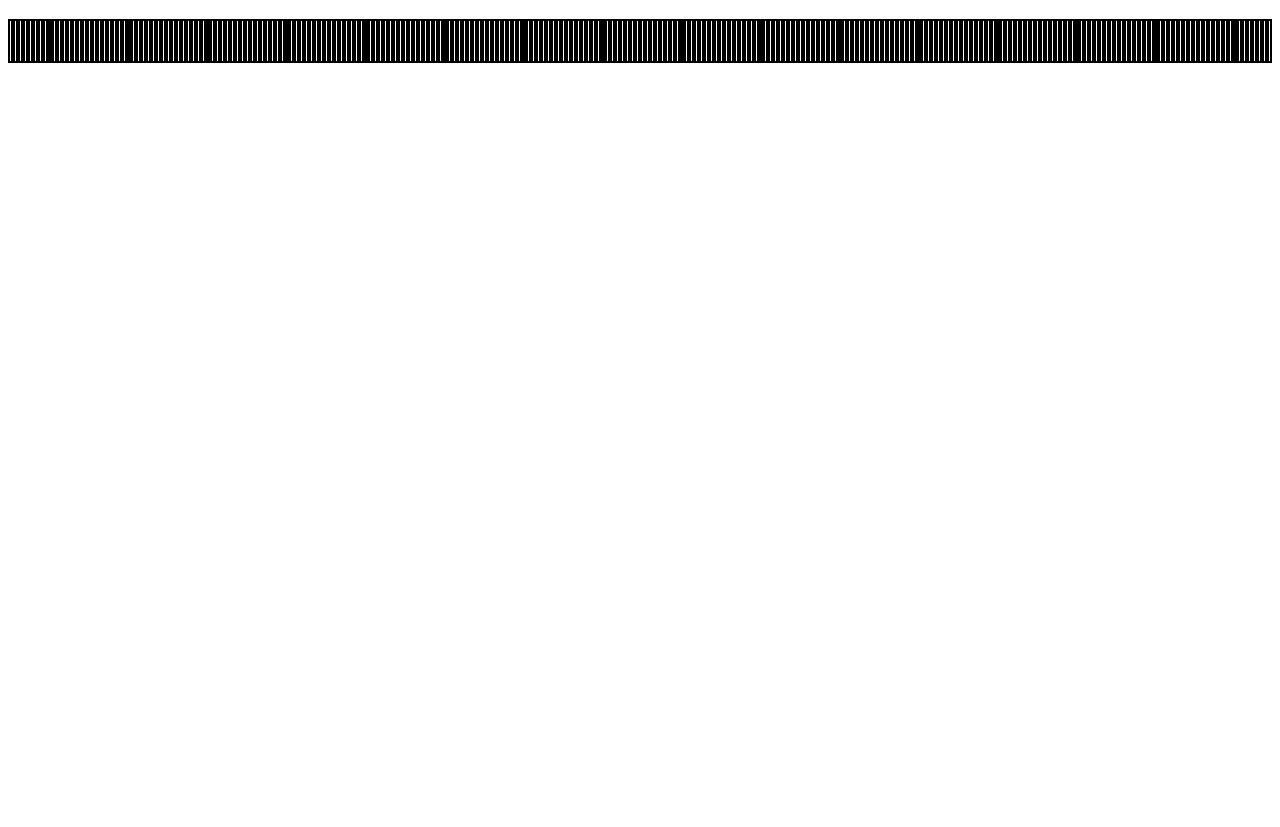
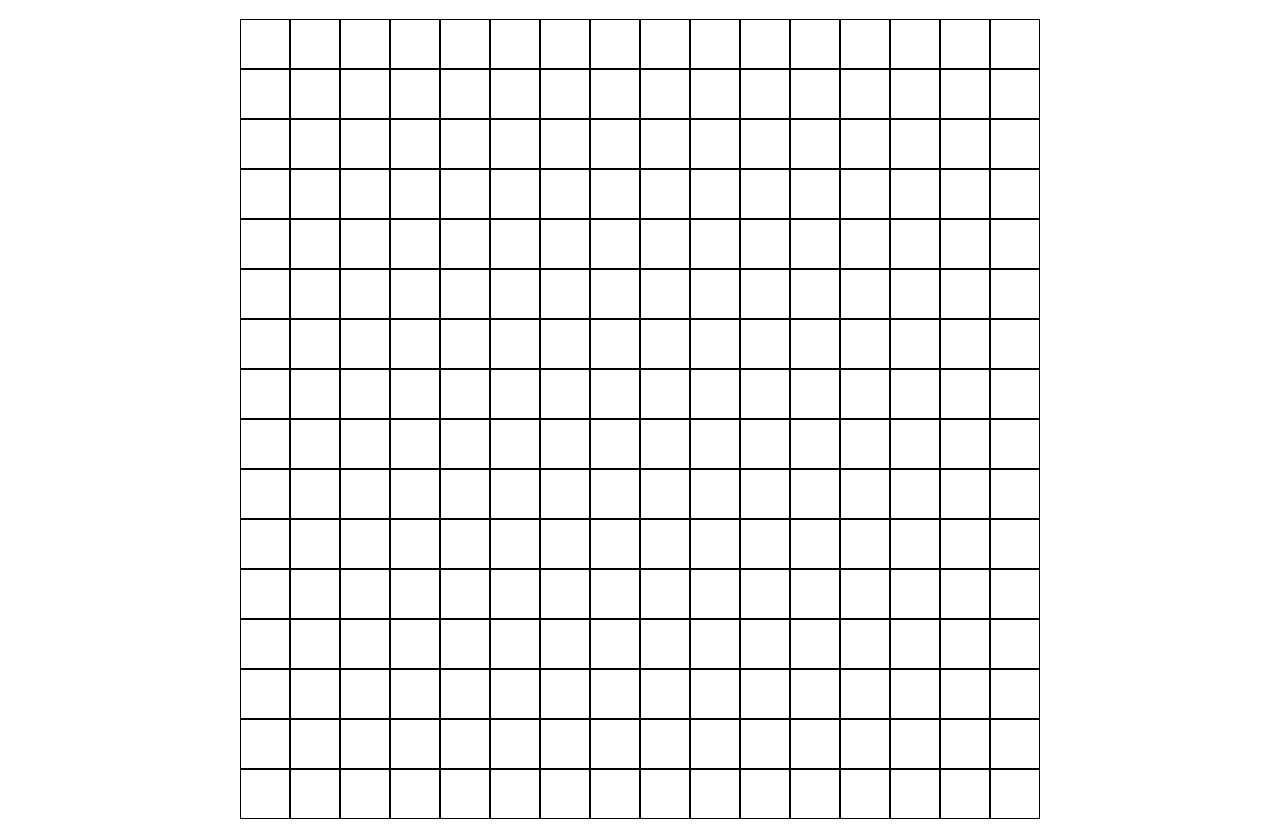
Before and after one commit to Ajax510/etch-a-sketch, a plain HTML site: page index.html in a window 1280 px wide. Shown: the part 61-888 px from the top of the page. Before the commit the page ends 800 px from the top, so only its background shows below. Drawn offline with Linux system fonts and the light colour scheme.

Commit message:
Got the listener to work and am on step 4.

```diff
--- a/scripts.js
+++ b/scripts.js
@@ -5,5 +5,9 @@ for (let i = 1; i < 257; i++) {
   const div = document.createElement("div");
   div.className = "grid-div";
 
+  div.addEventListener("mouseover", () => {
+    div.setAttribute("style", "background-color: blue;");
+  });
+
   container.appendChild(div);
 }
--- a/styles.css
+++ b/styles.css
@@ -1,3 +1,7 @@
+* {
+  box-sizing: border-box;
+}
+
 h1 {
   display: flex;
   justify-content: center;
@@ -5,11 +9,17 @@ h1 {
 }
 
 .container {
-  display: flex;
+  display: grid;
+  justify-content: center;
+  grid-template-columns: repeat(16, 50px);
 }
 
 .grid-div {
-  border: 2px solid black;
-  width: 40px;
-  height: 40px;
+  border: 1px solid black;
+  width: 50px;
+  height: 50px;
 }
+
+/* .grid-div:hover {
+  background-color: blue;
+} */
```
